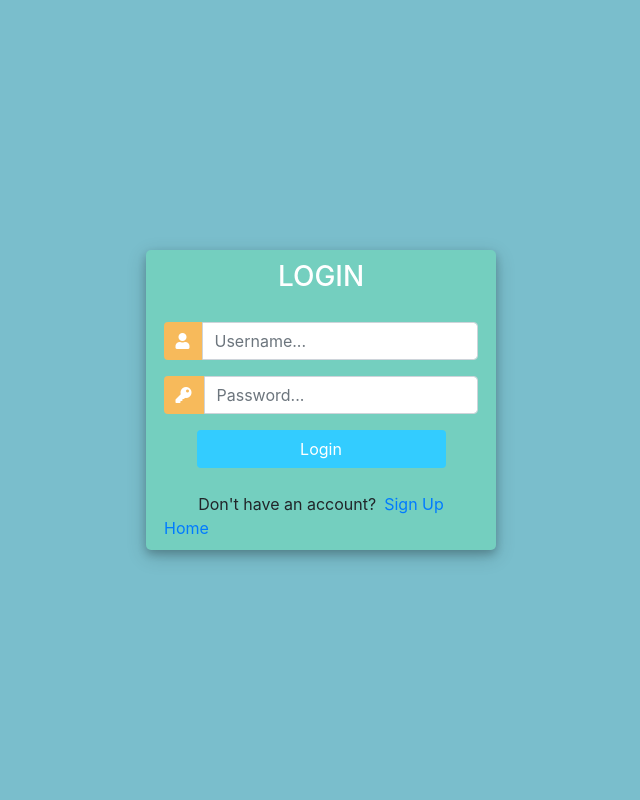
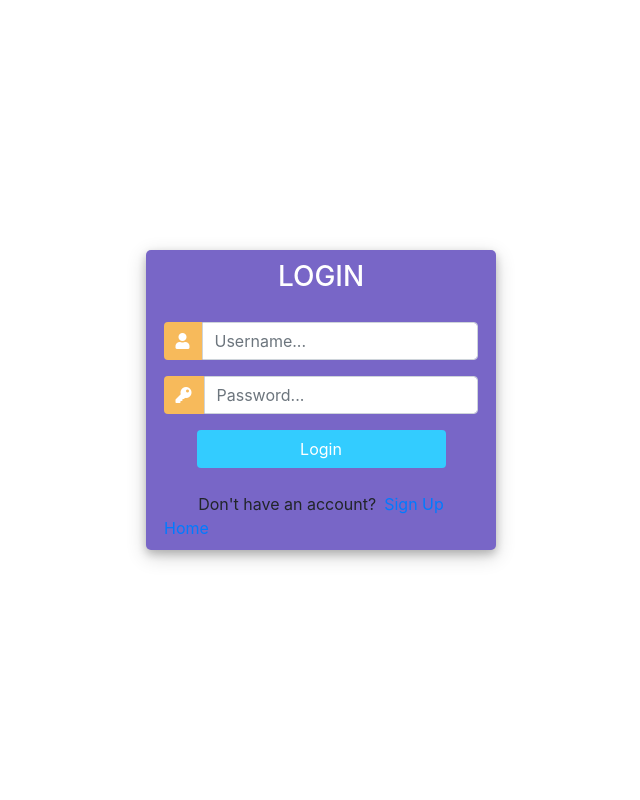
Before and after one commit to shankersalil007/Facial-Expression-Reecognising-Website-Using-Keras-and-Django, a Django app: page /login-h/ in a window 1280 px wide. Shown: the whole page, without its empty margins (319-959 px from the left). Run offline with Django 3.2, Linux system fonts and the light colour scheme; some libraries are stand-ins or nearby versions.

Commit message:
login color changed

```diff
--- a/faceapp1/templates/index.html
+++ b/faceapp1/templates/index.html
@@ -30,9 +30,9 @@
     </style>
     <div>
       <h1>Facial Expression Recognition</h1>
-	  <ul>
-          <li class="active"><a href="{% url 'logout-h' %}">Logout</a></li>
-		</ul>
+
+      <a href="{% url 'logout-h' %}">Logout</a>
+
       <img src="{% url 'video_feed' %}" class="center" />
     </div>
   </body>
--- a/faceapp1/templates/login.html
+++ b/faceapp1/templates/login.html
@@ -14,13 +14,13 @@
 			margin: 0;
 			padding: 0;
 			height: 100%;
-			background: #7abecc !important;
+			background: #FFFFFF !important;
 		}
 		.user_card {
 			width: 350px;
 			margin-top: auto;
 			margin-bottom: auto;
-			background: #74cfbf;
+			background: #7866c7;
 			position: relative;
 			display: flex;
 			justify-content: center;
--- a/faceapp1/templates/register.html
+++ b/faceapp1/templates/register.html
@@ -13,13 +13,13 @@
 			margin: 0;
 			padding: 0;
 			height: 100%;
-			background: #7abecc !important;
+			background: #FFFFFF !important;
 		}
 		.user_card {
 			width: 350px;
 			margin-top: auto;
 			margin-bottom: auto;
-			background: #74cfbf;
+			background: #7866c7;
 			position: relative;
 			display: flex;
 			justify-content: center;
```
Also changed, not shown: db.sqlite3.
